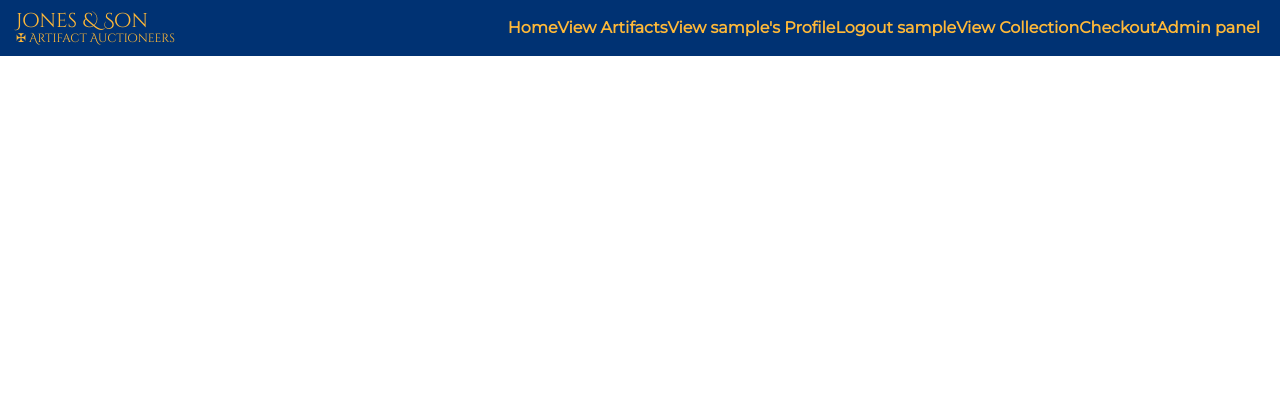
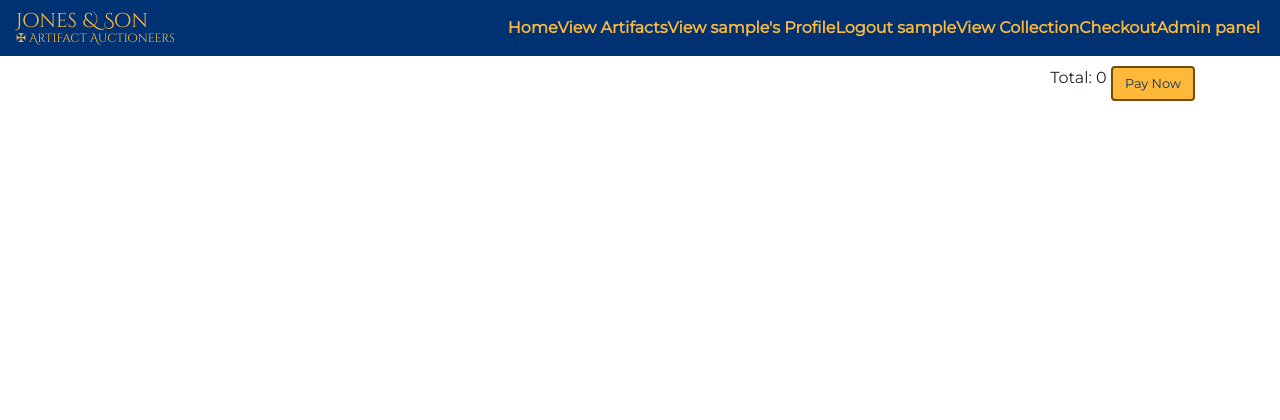
Before and after one commit to Shilldon/artifact-auction, a Django app: page /collection/ in a window 1280 px wide. Shown: the top 420 px of the page. Run offline with Django 3.2, Linux system fonts and the light colour scheme; the visitor is signed in with stand-in values (Sample User, id 1); data that the repository does not hold is empty; some libraries are stand-ins or nearby versions.

Commit message:
removed add_to_collection view, changed checkout and buying procedure to give options to buy all artifacts one, or purchase singly.

```diff
--- a/auctions/models.py
+++ b/auctions/models.py
@@ -11,7 +11,7 @@ from artifacts.models import Artifact
 
 class Auction(models.Model):
     artifact = models.ForeignKey(Artifact, on_delete=models.CASCADE, default=None)
-    name = models.CharField(max_length=20, default='Artifact Name')
+    name = models.CharField(max_length=20, default='Auction')
     start_date = models.DateTimeField(default=timezone.now)
     end_date = models.DateTimeField(default=timezone.now)
 
--- a/checkout/urls.py
+++ b/checkout/urls.py
@@ -1,6 +1,8 @@
 from django.conf.urls import url
-from .views import checkout
+from .views import checkout, buy_one, buy_all
 
 urlpatterns = [
     url(r'^$', checkout, name="checkout"),
+    url(r'^add/(?P<id>\d+)/(?P<buy_now>\w+)>', buy_one, name="buy_one"),
+    url(r'^buy_all/', buy_all, name="buy_all"),
 ]
--- a/collection/contexts.py
+++ b/collection/contexts.py
@@ -9,9 +9,9 @@ def collection_contents(request):
     collection = request.session.get('collection', {})
     total = 0
     purchase = []
-    for id, price in collection:
+    for id, price in collection.items():
         artifact = get_object_or_404(Artifact, pk=id)
-        purchase.append({'id': id, 'artifact': artifact})
-
+        total += price
+        purchase.append({ 'id': id, 'artifact': artifact, 'price' : price })
 
     return {'purchase': purchase, 'total' : total}
--- a/collection/templates/collection.html
+++ b/collection/templates/collection.html
@@ -4,8 +4,7 @@
 {% block content %}
 
 
-<section>
-    <div class="container">
+<section class="container">
         {% if artifacts_won|length > 0 %}
         <div class="row">
             <div class="col-8 offset-2 text-center">
@@ -15,7 +14,8 @@
         {% endif %}
 
         {% for id, item in artifacts_won.items %}
-        <div class="row h-100 styled-box artifact-list" style="margin: 15px -5px 0 -5px; padding:5px 0 5px 0">
+        <div class="styled-box">
+            <div class="row h-100 artifact-list" style="margin: 15px -5px 0 -5px; padding:5px 0 5px 0">
                 {% if item.artifact.image %}
                 <div class="col-4 artifact-image text-center my-auto img-fluid" style="background-image: url('{{ MEDIA_URL }}{{ item.artifact.image }}');">
                 {% else %}
@@ -24,17 +24,25 @@
                 <a style="display:block; height:100px; width:100px;" href="{% url 'display_artifact' id=item.artifact.id %}"></a>
                 </div>
                 <div class="col-8">
+                    <div class="row">
+                        <div class="col-12">
                             <h4><a href="{% url 'display_artifact' id=item.artifact.id %}"><span>{{ item.artifact.name }}</span></a></h4>
                             <span class="auction-current-bid">Winning bid: £{{ item.bid }}</span>
-                <button><a href="{% url 'add_to_collection' item.artifact.id 0 %}">Pay Now</a></button>
+                        </div>
+                    </div>
+                </div>
             </div>
         </div>
         {% endfor %}
+        <div class="row">
+            <div class="col-12 text-right">
+                <span>Total: {{ total }}</span>
+                <button class="btn"><a href="{% url 'buy_all' %}">Pay Now</a></button>
+            </div>
         </div>
 </section>
 
-<section>
-    <div class="container">
+<section class="container">
         {% if artifacts_owned|length > 0 %}
         <div class="row">
             <div class="col-8 offset-2 text-center">
@@ -44,7 +52,8 @@
         {% endif %}
 
     {% for artifact in artifacts_owned %}
-        <div class="row h-100 styled-box artifact-list" style="margin: 15px -5px 0 -5px; padding:5px 0 5px 0">
+        <div class="styled-box">
+            <div class="row h-100 artifact-list" style="margin: 15px -5px 0 -5px; padding:5px 0 5px 0">
                 {% if artifact.image %}
                 <div class="col-4 artifact-image text-center my-auto img-fluid" style="background-image: url('{{ MEDIA_URL }}{{ artifact.image }}');">
                 {% else %}
@@ -56,6 +65,8 @@
                     <h4><a href="{% url 'display_artifact' id=artifact.id %}"><span>{{ artifact.name }}</span></a></h4>
                 </div>
                 </div>
+            </div>
+        </div>
     {% endfor %}
 </section>
 {% endblock %}
--- a/collection/urls.py
+++ b/collection/urls.py
@@ -1,7 +1,6 @@
 from django.conf.urls import url
-from .views import add_to_collection, view_collection
+from .views import view_collection
 
 urlpatterns = [
     url(r'^$', view_collection, name='view_collection'),
-    url(r'^add/(?P<id>\d+)/(?P<buy_now>\w+)>', add_to_collection, name="add_to_collection"),
 ]
--- a/collection/views.py
+++ b/collection/views.py
@@ -10,35 +10,15 @@ def view_collection(request):
 
     auctions = Auction.objects.filter(end_date__lte=timezone.now())
     artifacts_won = {}
+    total = 0
     for auction in auctions:
         bids = Bids.objects.filter(auction=auction)
         highest_bid = bids.order_by('-bid_amount')[0].bid_amount
         highest_bidder = bids.order_by('-bid_amount')[0].bidder
         if highest_bidder==request.user:
+            total+=highest_bid
             artifacts_won[auction.artifact.id]={ 'artifact' : auction.artifact, 'bid' : highest_bid }
 
     artifacts_owned = Artifact.objects.filter(owner=request.user)
 
-    return render(request, "collection.html", { "artifacts_owned" : artifacts_owned, "artifacts_won" : artifacts_won })
-
-def add_to_collection(request, id, buy_now):
-    """
-    Get the user's collection of artifacts and, if not already in the collection
-    add the selected artifact to the collection
-    """
-    collection = request.session.get('collection', {})
-    artifact = get_object_or_404(Artifact, pk=id)
-
-    auction = get_object_or_404(Auction, artifact=artifact)
-    last_bid = Bids.objects.filter(auction=auction).order_by('-bid_amount')[0].bid_amount
-
-    if int(buy_now)==1:
-        price = artifact.buy_now_price
-    else:
-        price = float(last_bid)
-
-    if id not in collection:
-        collection[id] = collection.get(id, price)
-        request.session['collection'] = collection
-
-    return redirect(reverse('checkout'))
+    return render(request, "collection.html", { "artifacts_owned" : artifacts_owned, "artifacts_won" : artifacts_won, 'total' : total })
--- a/static/css/custom.css
+++ b/static/css/custom.css
@@ -16,7 +16,8 @@ a {
     font-weight: 700;
     color: #FFB938 !important; }
   .navbar a {
-    line-height: .75; }
+    line-height: .75;
+    color: #FFB938; }
   .navbar .navbar-brand span {
     font-size: 0.75rem; }
 
--- a/static/css/custom.scss
+++ b/static/css/custom.scss
@@ -34,6 +34,7 @@ a {
     }
     a {
         line-height: .75;
+        color: $font-color-light;
     }
     .navbar-brand span {
         font-size: 0.75rem;
```
Also changed, not shown: artifacts/templates/display_artifact.html (+2 -5 lines), checkout/templates/checkout.html (+6 -4 lines), checkout/views.py (+57 -0 lines), home/views.py (line endings or trailing spaces), 1 other file. Lines whose indentation alone changed are shown as unchanged.
